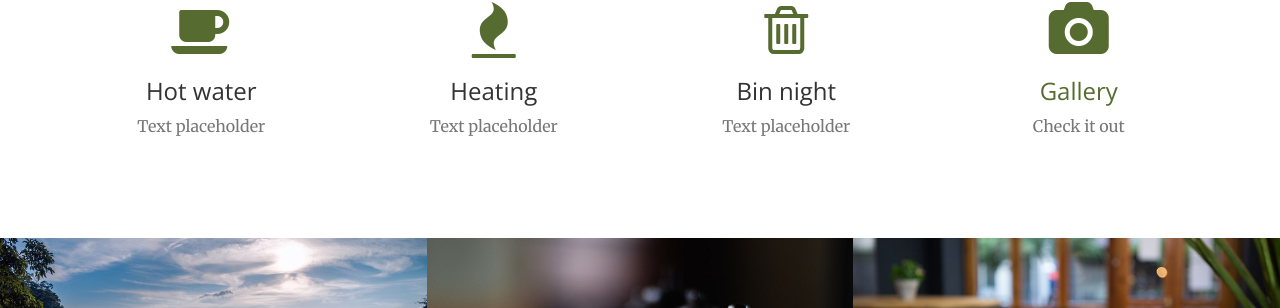
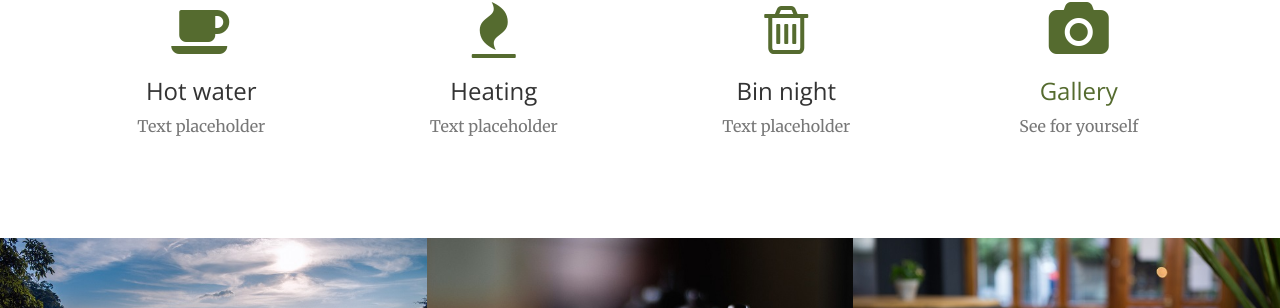
Before and after one commit to DillwyniaLodge/homepage1, a Jekyll site: the page built from index.html, in a window 1280 px wide and 900 px high, scrolled down 1276 px. Shown: the part 144-452 px from the top of the window. Built offline with Jekyll 4.4.1, drawn with Linux system fonts in a browser that asks for light colours.

Commit message:
Update services.html

```diff
--- a/_includes/services.html
+++ b/_includes/services.html
@@ -35,7 +35,7 @@
                     <a href="https://dillwynialodge.github.io/gallery/" class="portfolio-box">
                     <i class="fa fa-4x fa-camera wow bounceIn text-primary" data-wow-delay=".3s"></i>
                     <h3>Gallery</h3>
-                    <p class="text-muted">Check it out</p>
+                    <p class="text-muted">See for yourself</p>
                 </div>
             </div>
         </div>
```
